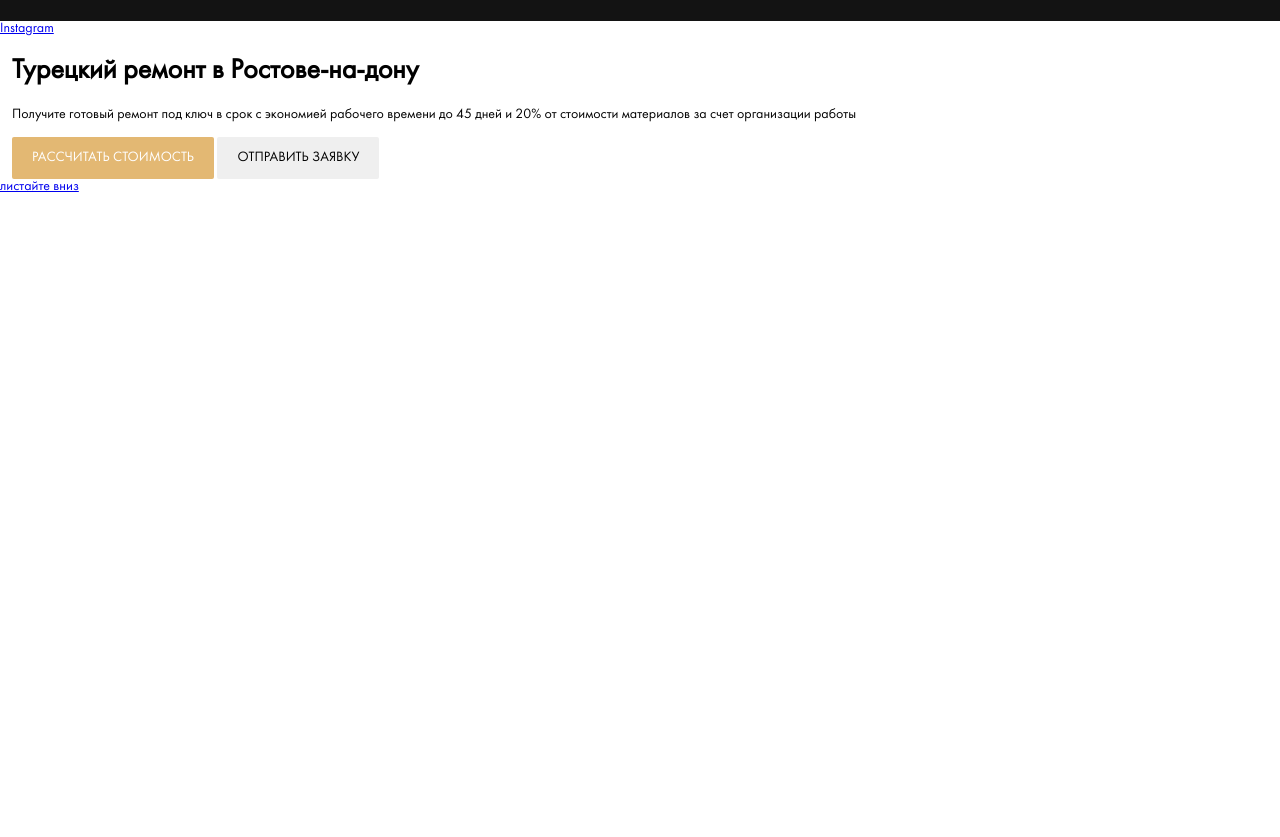
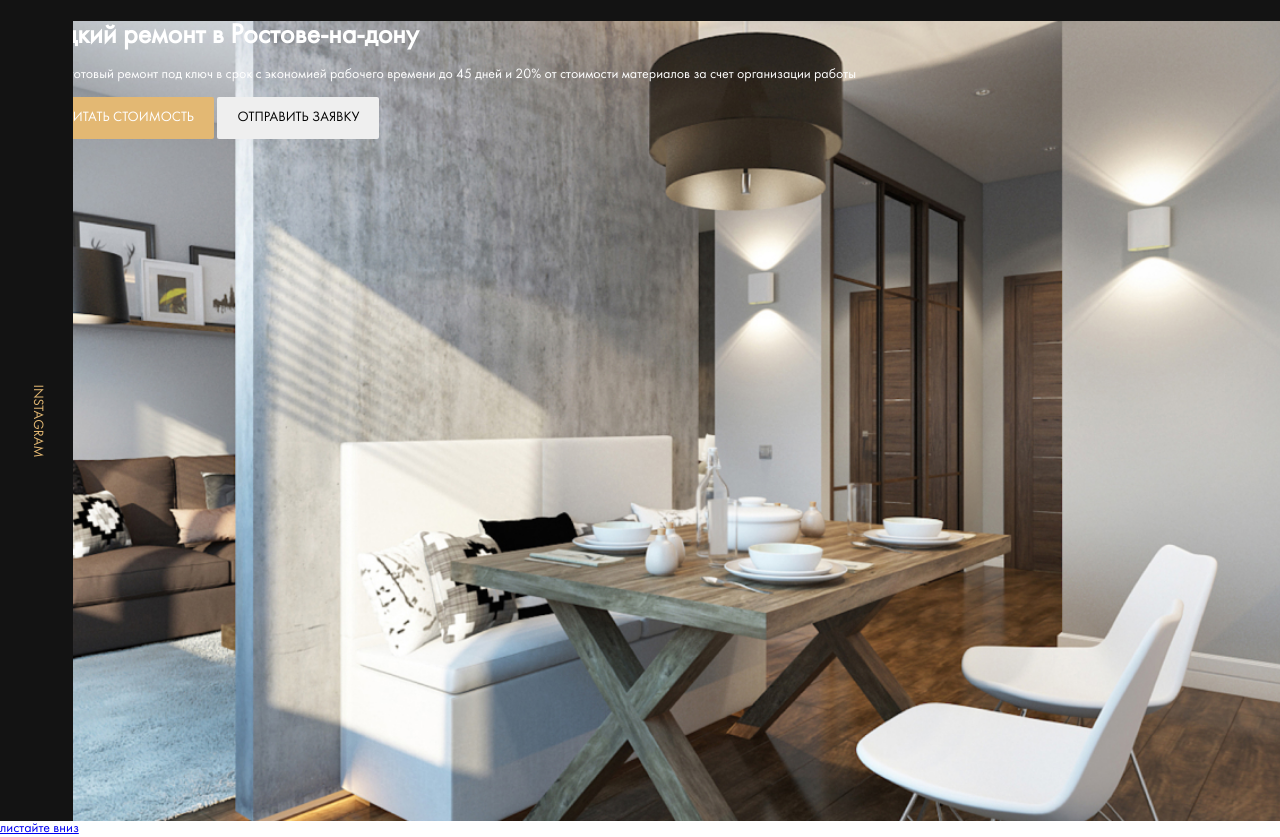
Before and after one commit to 0tohik0/repair-desind, a website: page index.html in a window 1280 px wide. Shown: the part 69-906 px from the top of the page. Before the commit the page ends 800 px from the top, so only its background shows below. Drawn offline with Linux system fonts and the light colour scheme; files whose address does not match are found by name.

Commit message:
add: instagram button

```diff
--- a/index.html
+++ b/index.html
@@ -31,7 +31,9 @@
     </header>
     <main>
         <section class="hero">
-            <a href="#" class="instagram hero__instagram">Instagram</a>
+            <div class="instagram hero__instagram">
+                <a href="#" class="instagram__link">Instagram</a>
+            </div>
             <div class="hero__content">
                 <div class="container">
                     <h1 class="title hero__title">Турецкий ремонт в Ростове-на-дону</h1>
--- a/sass/templates/_hero.sass
+++ b/sass/templates/_hero.sass
@@ -1 +1,23 @@
 .hero
+    position: relative
+    background: $dark url('../img/hero-bg.jpg') no-repeat center / cover
+    height: 100vh
+    color: $light
+    &__instagram
+        position: absolute
+        left: 0
+        top: 0
+        max-width: 80px
+        height: 100%
+.instagram
+    display: flex
+    justify-content: space-between
+    align-items: center
+    background-color: $dark
+    &__link
+        text-transform: uppercase
+        color: $primary
+        text-decoration: none
+        transform: rotate(90deg)
+.title
+    margin: 0
```
Also changed, not shown: css/style.css, img/hero-bg.jpg (added).
